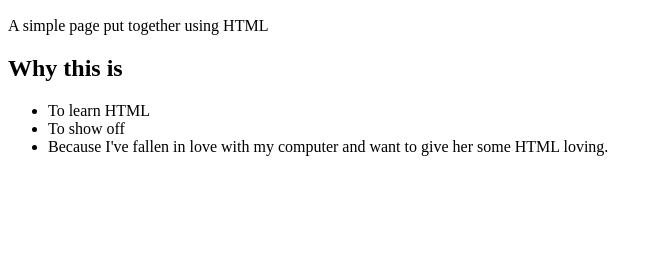
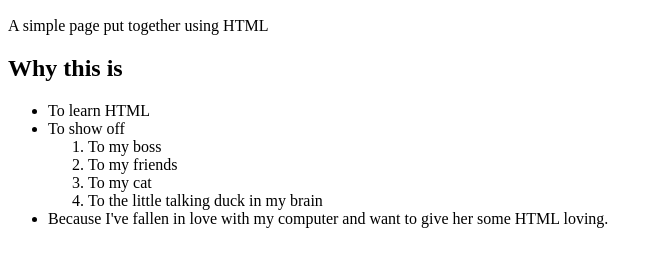
Before and after one commit to williev97/williev97.github.io, a plain HTML site: page index.html in a window 1280 px wide. Shown: the part 110-376 px from the top of the page, without its empty margins (0-663 px from the left). Drawn offline with Linux system fonts and the light colour scheme.

Commit message:
Update index.html

```diff
--- a/index.html
+++ b/index.html
@@ -13,9 +13,17 @@
 
   <h2>Why this is</h2>
   <ul>
-    <li>To learn HTML</li>
-    <li>To show off</li>
-    <li>Because I've fallen in love with my computer and want to give her some HTML loving.</li>
+      <li>To learn HTML</li>
+      <li>
+          To show off
+          <ol>
+              <li>To my boss</li>
+              <li> To my friends</li>
+              <li>To my cat</li>
+              <li>To the little talking duck in my brain</li>
+          </ol>
+      </li>
+      <li>Because I've fallen in love with my computer and want to give her some HTML loving.</li>
   </ul>
 
 </body>
```
